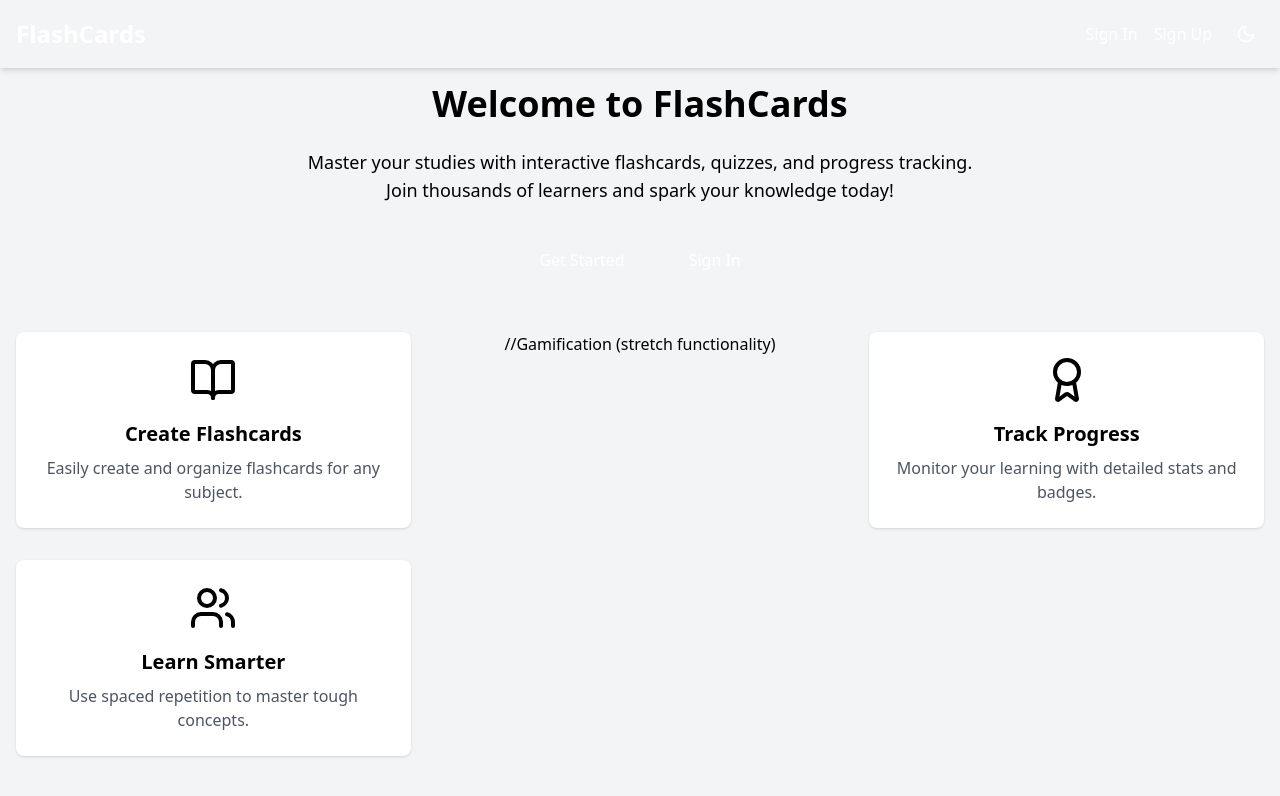
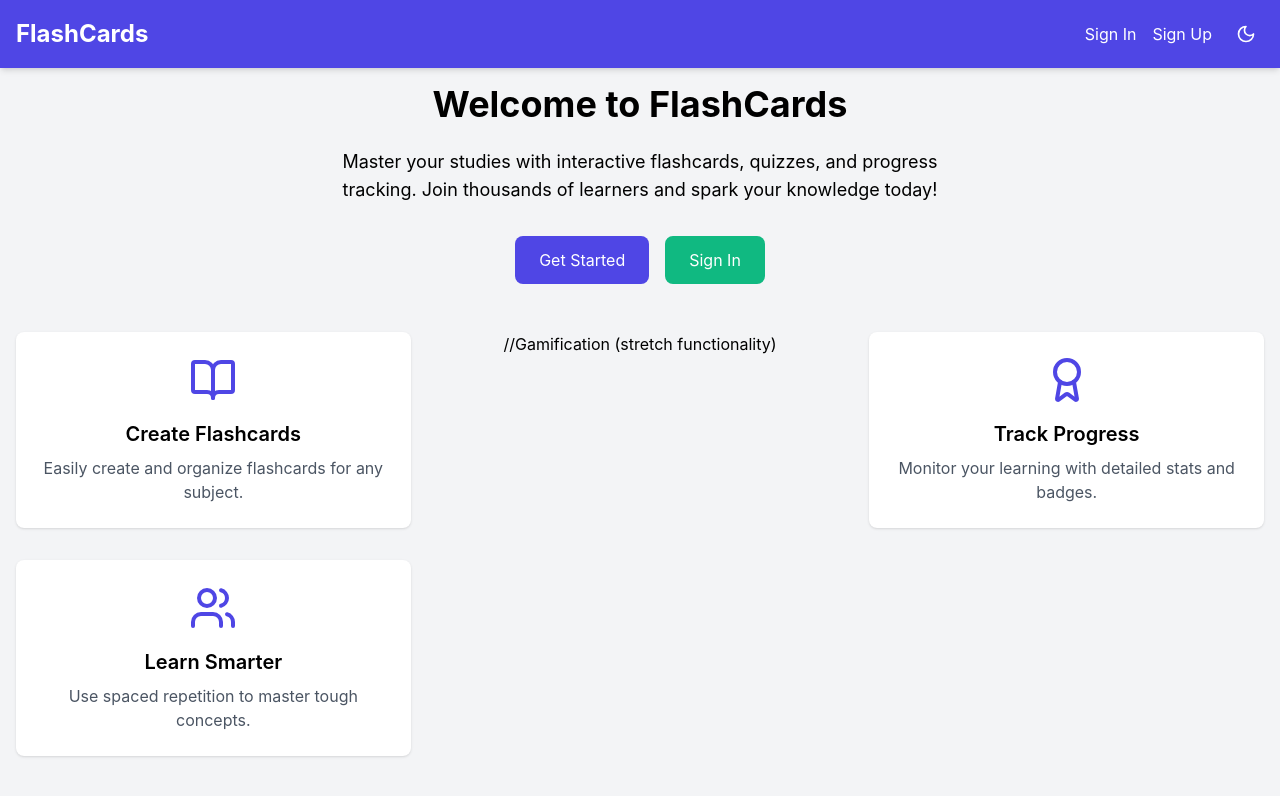
Before and after one commit to AmedDavid/flashcards_app, a React (Vite) app: page / in a window 1280 px wide. Shown: the top 796 px of the page. Built offline with nearby package versions, Linux system fonts and the light colour scheme.

Commit message:
Fixes dark and light mode toggles error

```diff
--- a/src/App.jsx
+++ b/src/App.jsx
@@ -21,16 +21,25 @@
 // Main app component with dark mode and authentication (in progress)
 function App() {
   const [isDarkMode, setIsDarkMode] = useState(() => {
-    return localStorage.getItem('darkMode') === 'true';
+    const saved = localStorage.getItem('darkMode');
+    return saved ? saved === 'true' : false;
   });
 
   useEffect(() => {
+    // console.log('Applying dark mode:', isDarkMode);
     localStorage.setItem('darkMode', isDarkMode);
-    document.documentElement.classList.toggle('dark', isDarkMode);
+    if (isDarkMode) {
+      document.documentElement.classList.add('dark');
+    } else {
+      document.documentElement.classList.remove('dark');
+    }
   }, [isDarkMode]);
 
   const toggleDarkMode = () => {
-    setIsDarkMode((prev) => !prev);
+    setIsDarkMode((prev) => {
+      console.log('Toggling dark mode, new state:', !prev);
+      return !prev;
+    });
   };
 
   return (
--- a/src/components/Navbar.jsx
+++ b/src/components/Navbar.jsx
@@ -59,13 +59,13 @@
               </NavLink>
             </>
           )}
-          <button
+        <button
             onClick={toggleDarkMode}
             className="p-2 rounded-full hover:bg-indigo-700"
             aria-label={isDarkMode ? 'Switch to light mode' : 'Switch to dark mode'}
-          >
+            >
             {isDarkMode ? <Sun size={20} /> : <Moon size={20} />}
-          </button>
+            </button>
         </div>
       </div>
     </nav>
--- a/src/index.css
+++ b/src/index.css
@@ -1,3 +1,15 @@
 @tailwind base;
 @tailwind components;
 @tailwind utilities;
+
+/* Global styles for consistency */
+body {
+  font-family: 'Inter', sans-serif;
+  transition: background-color 0.3s ease, color 0.3s ease;
+}
+
+html.dark body {
+  background-color: #1F2937;
+  color: #F3F4F6;
+  transition: background-color 0.3s ease, color 0.3s ease;
+}
--- a/tailwind.config.js
+++ b/tailwind.config.js
@@ -2,7 +2,14 @@
 export default {
   content: ["./index.html", "./src/**/*.{js,ts,jsx,tsx}"],
   theme: {
-    extend: {},
+    extend: {
+      colors: {
+        primary: '#4F46E5',
+        secondary: '#10B981',
+        accent: '#F59E0B',
+      },
+    },
   },
   plugins: [],
-}
+  darkMode: 'class',
+};
```
